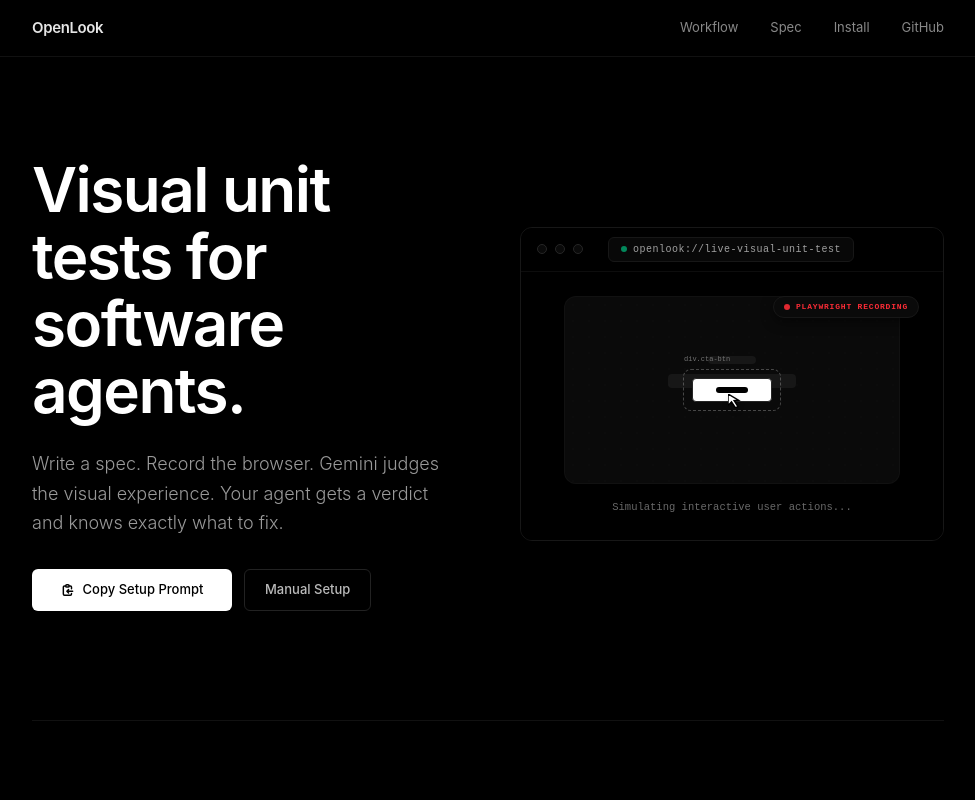
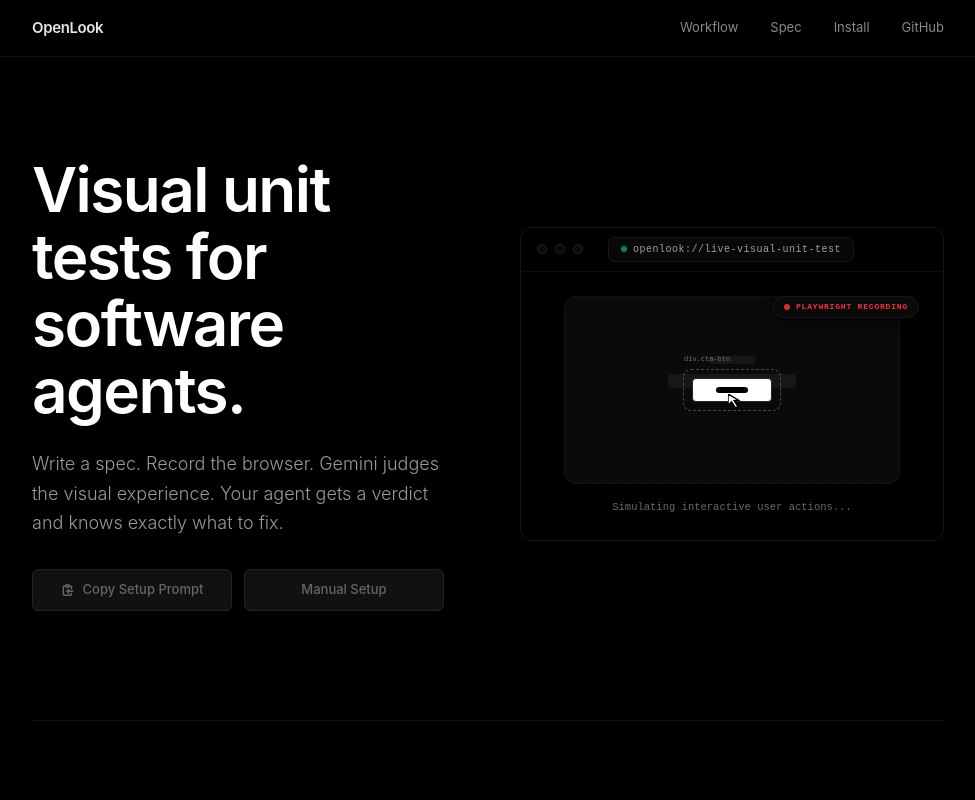
Before and after one commit to system1970/openlook-web, a Next.js app: page / in a window 1280 px wide. Shown: the top 800 px of the page, without its empty margins (152-1127 px from the left). Built offline with nearby package versions, Linux system fonts and the light colour scheme.

Commit message:
chore: introduce deliberate visual regression on CTAs for self-healing visual demo

```diff
--- a/app/page.tsx
+++ b/app/page.tsx
@@ -116,7 +116,7 @@
                   setCopiedPrompt(true);
                   setTimeout(() => setCopiedPrompt(false), 2000);
                 }}
-                className="bg-white text-black text-[13px] font-medium px-5 py-2.5 rounded-md hover:bg-[#ddd] transition-colors shadow-lg flex items-center justify-center gap-2 min-w-[200px]"
+                className="bg-[#111] border border-[#222] text-[#666] text-[13px] font-medium px-5 py-2.5 rounded-md flex items-center justify-center gap-2 min-w-[200px]"
               >
                 {copiedPrompt ? (
                   <>
@@ -134,7 +134,7 @@
                   </>
                 )}
               </button>
-              <a href="#install" className="text-[13px] font-medium px-5 py-2.5 rounded-md border border-[#222] text-[#bbb] hover:text-white hover:border-[#444] transition-colors flex items-center justify-center gap-2">
+              <a href="#install" className="bg-[#111] border border-[#222] text-[#666] text-[13px] font-medium px-5 py-2.5 rounded-md flex items-center justify-center gap-2 min-w-[200px]">
                 Manual Setup
               </a>
             </div>
```
